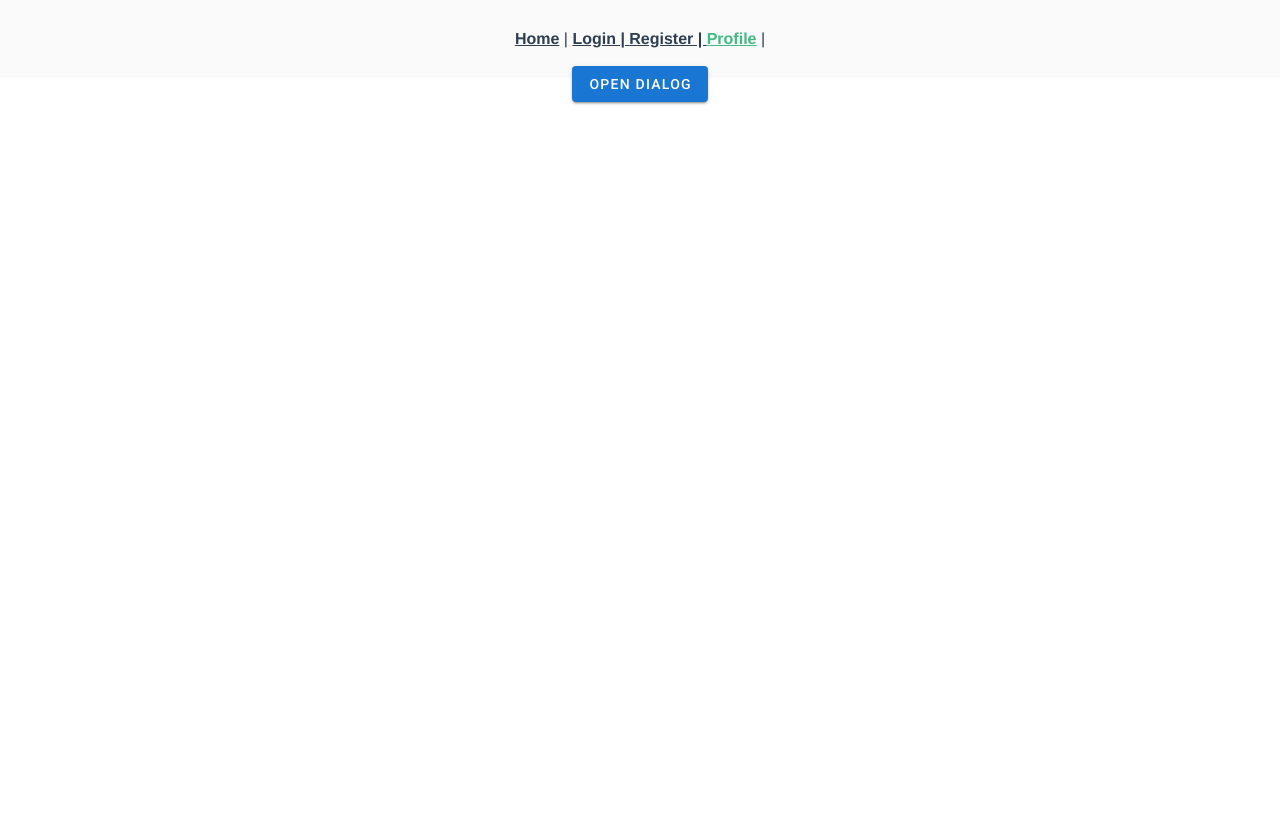
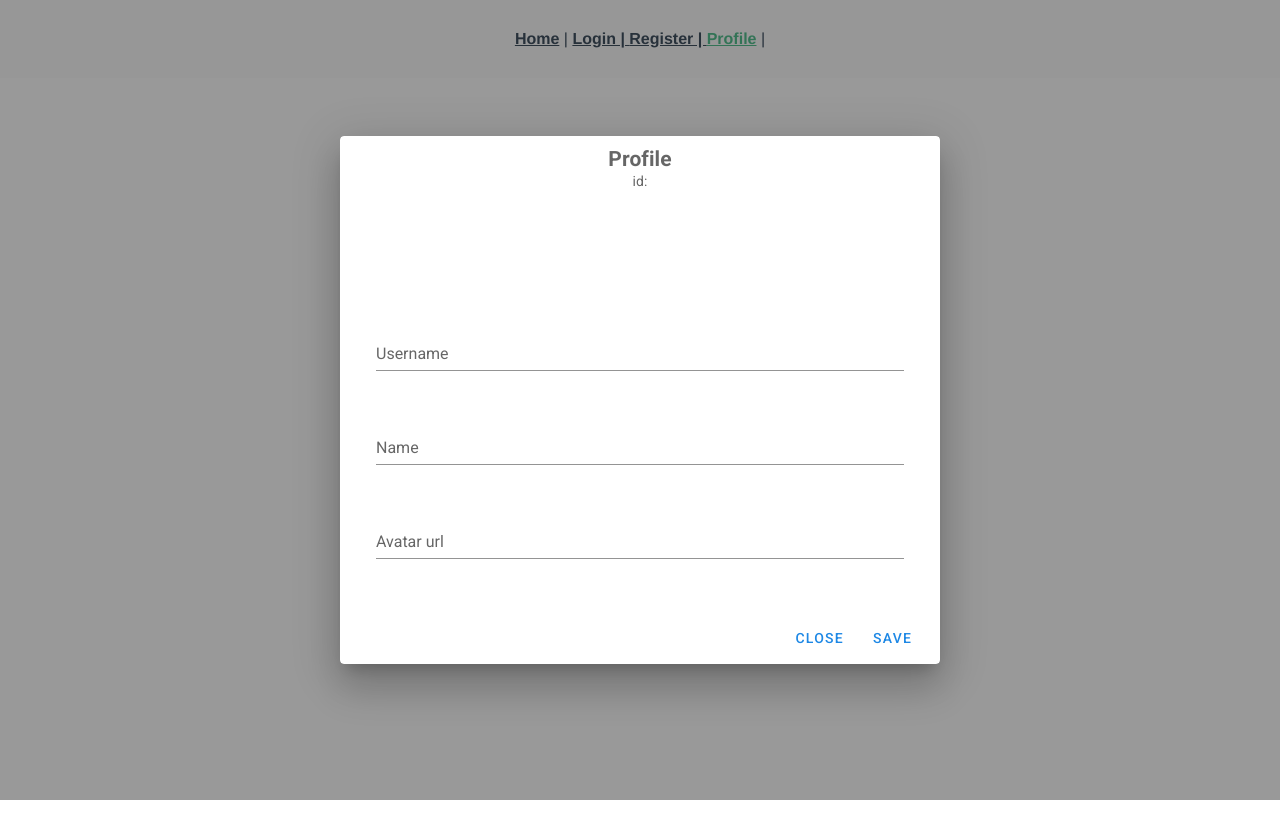
Before and after one commit to b1team/vuewebchat, a Vue app: page /profile in a window 1280 px wide. Shown: the top 838 px of the page. Built offline with nearby package versions, Linux system fonts and the light colour scheme; no server answers; sample sign-in values are in the browser's storage.

Commit message:
add profile/many errors to fix

```diff
--- a/src/views/ChatContainer.vue
+++ b/src/views/ChatContainer.vue
@@ -132,7 +132,6 @@ export default {
 			styles: { container: { borderRadius: "4px" } },
 			info: {},
 			count: 0,
-			// ,dbRequestCount: 0
 		};
 	},
 
--- a/src/views/Home.vue
+++ b/src/views/Home.vue
@@ -31,8 +31,13 @@
 				<button @click="theme = 'dark'" class="button-dark">
 					Dark
 				</button>
-				<button class="button-github">
-					<a href="https://github.com/antoine92190/vue-advanced-chat">
+				<button class="button-github" title="Link to fontend">
+					<a href="https://github.com/b1team/vuewebchat">
+						<img src="@/assets/github.svg" />
+					</a>
+				</button>
+				<button class="button-github" title="Link to backend">
+					<a href="https://github.com/b1team/trada">
 						<img src="@/assets/github.svg" />
 					</a>
 				</button>
--- a/src/views/Profile.vue
+++ b/src/views/Profile.vue
@@ -3,98 +3,53 @@
 		<v-app id="inspire">
 			<v-row justify="center">
 				<v-dialog v-model="dialog" persistent max-width="600px">
-					<template v-slot:activator="{ on, attrs }">
-						<v-btn color="primary" dark v-bind="attrs" v-on="on">
-							Open Dialog
-						</v-btn>
-					</template>
 					<v-card>
-						<v-card-title>
-							<span class="headline">User Profile</span>
-						</v-card-title>
 						<v-card-text>
 							<v-container>
 								<v-row>
 									<v-col cols="12" sm="6" md="4">
-										<v-text-field
-											label="Legal first name*"
-											required
-										></v-text-field>
+										<v-avatar size="150">
+											<v-img
+												max-height="250"
+												max-width="350"
+												:src="avatar_url"
+											></v-img>
+										</v-avatar>
 									</v-col>
 									<v-col cols="12" sm="6" md="4">
+										<h2>{{ user.username }} Profile</h2>
+										id: {{ user.user_id }}
+									</v-col>
+									<v-col cols="12">
 										<v-text-field
-											label="Legal middle name"
-											hint="example of helper text only on focus"
-										></v-text-field>
-									</v-col>
-									<v-col cols="12" sm="6" md="4">
-										<v-text-field
-											label="Legal last name*"
-											hint="example of persistent helper text"
-											persistent-hint
+											label="Username"
+											v-model="username"
 											required
 										></v-text-field>
 									</v-col>
 									<v-col cols="12">
 										<v-text-field
-											label="Email*"
+											label="Name"
+											v-model="name"
 											required
 										></v-text-field>
 									</v-col>
 									<v-col cols="12">
 										<v-text-field
-											label="Password*"
-											type="password"
+											label="Avatar url"
+											v-model="avatar_url"
 											required
 										></v-text-field>
 									</v-col>
-									<v-col cols="12" sm="6">
-										<v-select
-											:items="[
-												'0-17',
-												'18-29',
-												'30-54',
-												'54+',
-											]"
-											label="Age*"
-											required
-										></v-select>
-									</v-col>
-									<v-col cols="12" sm="6">
-										<v-autocomplete
-											:items="[
-												'Skiing',
-												'Ice hockey',
-												'Soccer',
-												'Basketball',
-												'Hockey',
-												'Reading',
-												'Writing',
-												'Coding',
-												'Basejump',
-											]"
-											label="Interests"
-											multiple
-										></v-autocomplete>
-									</v-col>
 								</v-row>
 							</v-container>
-							<small>*indicates required field</small>
 						</v-card-text>
 						<v-card-actions>
 							<v-spacer></v-spacer>
-							<v-btn
-								color="blue darken-1"
-								text
-								@click="dialog = false"
-							>
+							<v-btn color="blue darken-1" text @click="close">
 								Close
 							</v-btn>
-							<v-btn
-								color="blue darken-1"
-								text
-								@click="dialog = false"
-							>
+							<v-btn color="blue darken-1" text @click="save">
 								Save
 							</v-btn>
 						</v-card-actions>
@@ -106,16 +61,59 @@
 </template>
 
 <script>
-import {mapGetters} from 'vuex'
+import { mapGetters } from "vuex";
+import axios from "axios";
 
 export default {
-	name: 'Profile',
+	name: "Profile",
 	data: () => ({
-		dialog: false,
+		dialog: true,
+		username: "",
+		name: "",
+		avatar_url: "",
 	}),
+	async created() {
+		console.log(this.$store.getters.isLogin);
+		const token = localStorage.getItem("token");
+		if (token) {
+			await axios
+				.get("users/me", { Authorization: this.token })
+				.then((response) => {
+					this.$store.commit("user", response.data);
+					this.$store.commit("isLogin", true);
+					console.log(response.data);
+					this.username = response.data.username;
+					this.name = response.data.name;
+					this.avatar_url = response.data.avatar;
+				})
+				.catch((error) => {
+					console.log(error);
+				});
+		}
+	},
 	computed: {
-		...mapGetters(['user', 'token'])
-	}
+		...mapGetters(["user", "token"]),
+	},
+	methods: {
+		close() {
+			this.$router.push("/");
+		},
+		async save() {
+			await axios.put("users",{
+				username: this.username,
+				name: this.name,
+				avatar: this.avatar_url,
+				Authorization: this.token
+			})
+			.then((response) => {
+				console.log(response);
+				this.$router.push("/");
+			})
+			.catch((error) => {
+				console.log(error);
+			})
+		},
+	},
 };
 </script>
 
```
